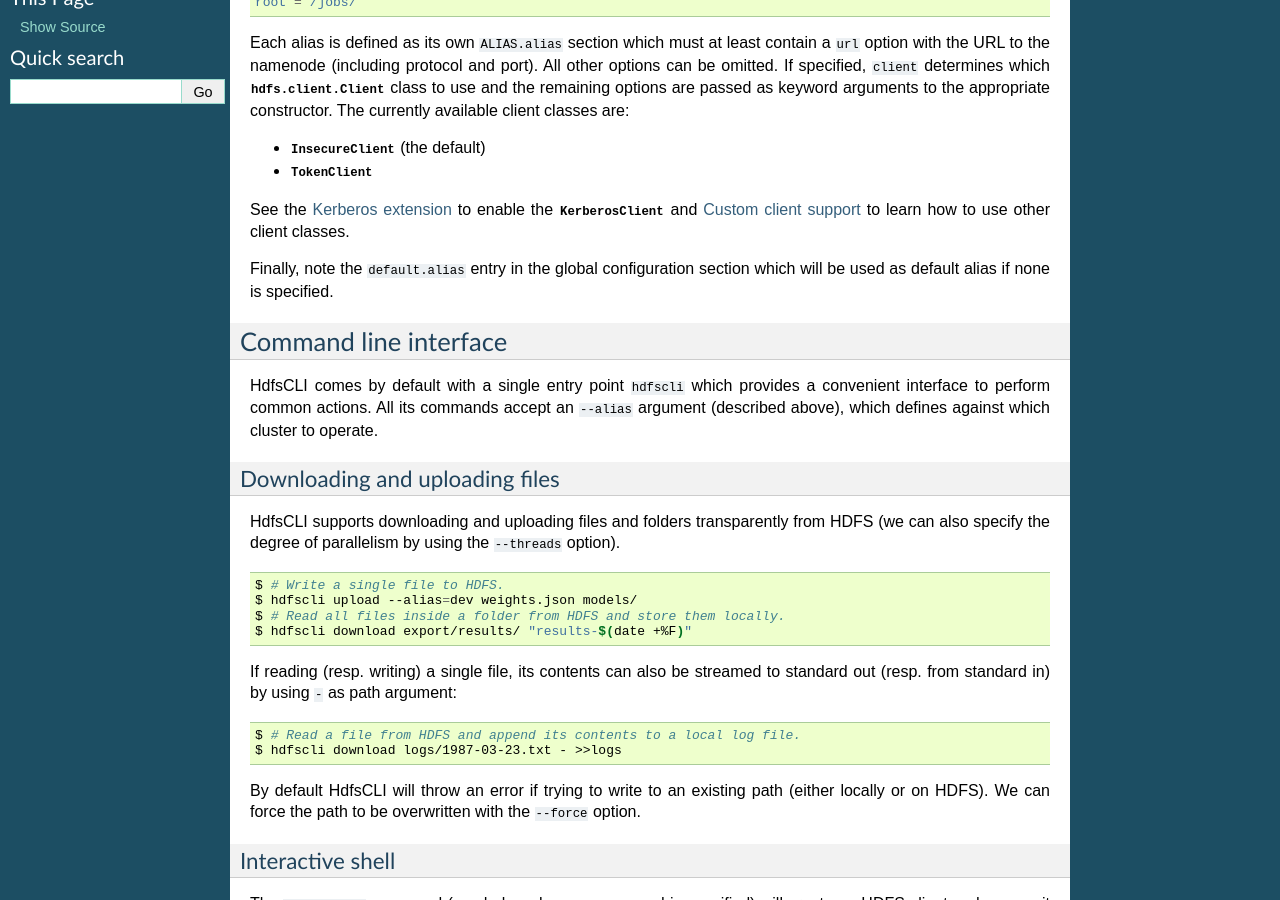
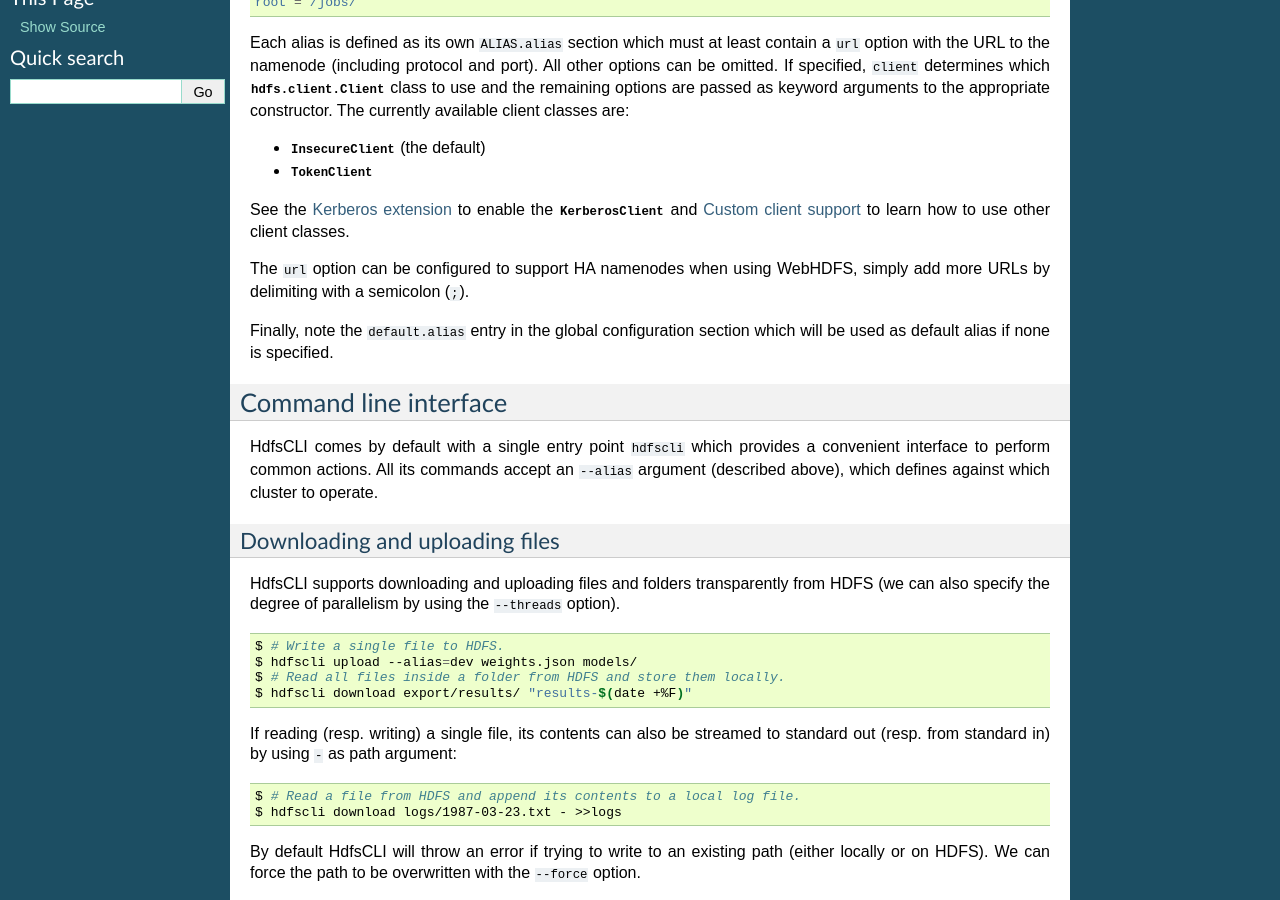
Before and after one commit to mtth/hdfs, a Sphinx documentation site: the page built from doc/quickstart.rst, in a window 1280 px wide and 900 px high, scrolled down 461 px. Built offline with Sphinx 7.4.7, drawn with Linux system fonts in a browser that asks for light colours.

Commit message:
Add HA URL blurb to doc

```diff
--- a/doc/quickstart.rst
+++ b/doc/quickstart.rst
@@ -45,6 +45,9 @@ available client classes are:
 See the :ref:`Kerberos extension <kerberos_extension>` to enable the
 :class:`~hdfs.ext.kerberos.KerberosClient` and :ref:`custom_client` to learn
 how to use other client classes.
+
+The `url` option can be configured to support HA namenodes when using WebHDFS,
+simply add more URLs by delimiting with a semicolon (`;`).
 
 Finally, note the `default.alias` entry in the global configuration section
 which will be used as default alias if none is specified.
```
